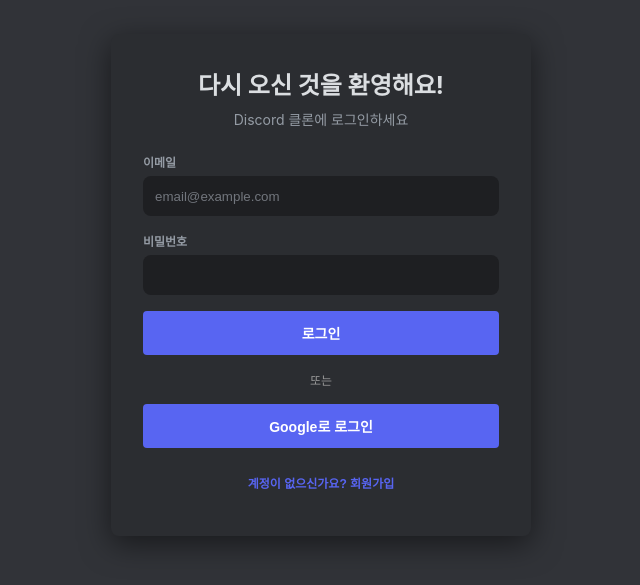
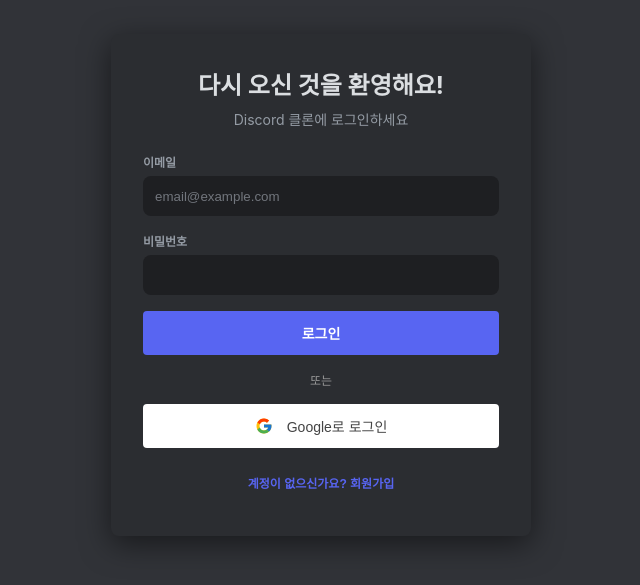
Before and after one commit to D7S5/discord-FE, a React (Create React App) app: page /login in a window 1280 px wide. Shown: the part 115-700 px from the top of the page, without its empty margins (319-959 px from the left). Built offline with nearby package versions, Linux system fonts and the light colour scheme; the HTML template or start-up script is replaced by a standard one.

Commit message:
oauth2.0 google

```diff
--- a/package.json
+++ b/package.json
@@ -12,6 +12,7 @@
     "mediasoup-client": "^3.16.4",
     "react": "^19.2.3",
     "react-dom": "^19.2.3",
+    "react-icons": "^5.5.0",
     "react-router-dom": "^6.30.3",
     "react-scripts": "5.0.1",
     "socket.io-client": "^4.8.3",
--- a/src/pages/LoginPage.jsx
+++ b/src/pages/LoginPage.jsx
@@ -1,6 +1,7 @@
 import { useState } from "react";
 import { useNavigate, useLocation } from "react-router-dom";
 import api from "../api";
+import { FcGoogle } from "react-icons/fc";
 
 import "../styles/AuthLayout.css";
 import "../styles/Form.css";
@@ -98,6 +99,7 @@
             className="btn btn-google"
             onClick={handleGoogleLogin}
           >
+            <FcGoogle style={{ marginRight: "8px", fontSize: "18px" }} />
             Google로 로그인
           </button>
 
--- a/src/styles/Button.css
+++ b/src/styles/Button.css
@@ -28,3 +28,20 @@
   font-size: 12px;
   margin-top: 12px;
 }
+
+.btn-google {
+  display: flex;
+  align-items: center;
+  justify-content: center;
+  gap: 6px;
+
+  background-color: white;
+  color: #444;
+  border: 1px solid #ddd;
+
+  font-weight: 500;
+}
+
+.btn-google:hover {
+  background-color: #f5f5f5;
+}
```
Also changed, not shown: 1 other file (tests, documents, lock files or other folders). Lines whose indentation alone changed are shown as unchanged.
